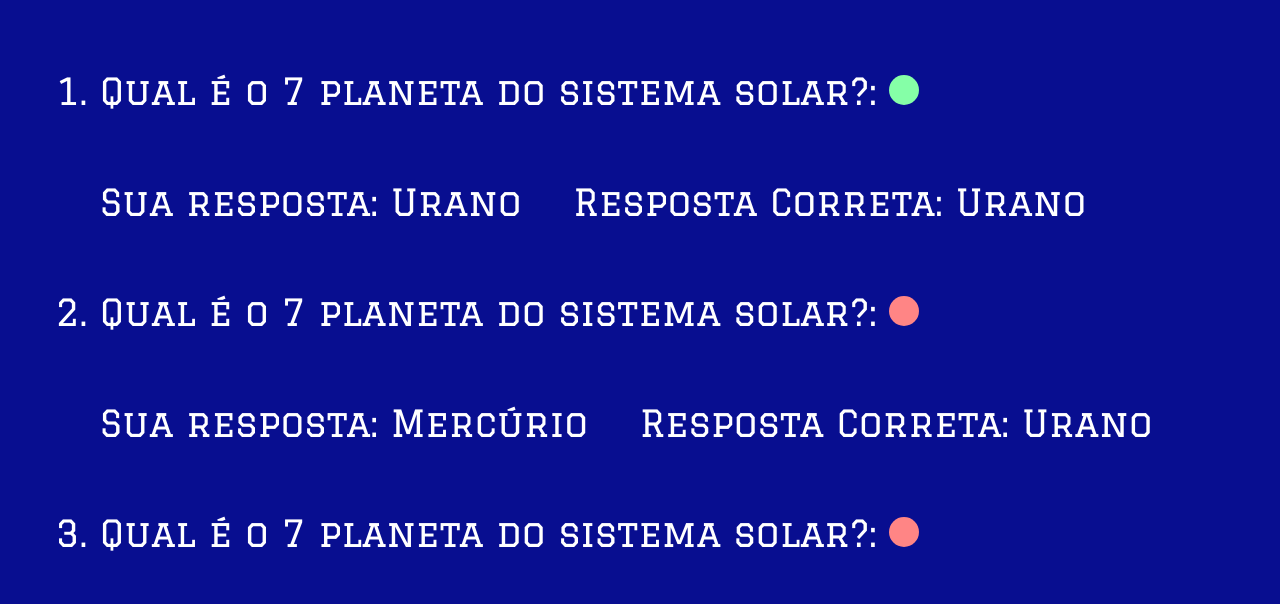
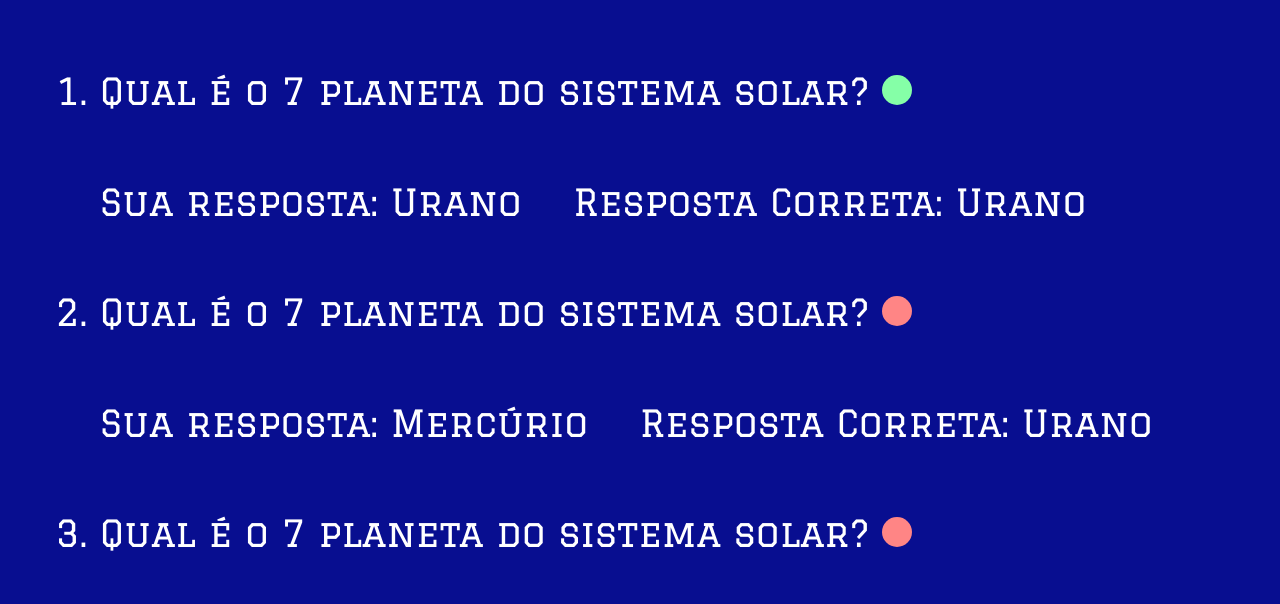
Before and after one commit to USPCodeLabSanca/Flashcard-Quizz-on, a plain HTML site: page pages/results.html in a window 1280 px wide. Shown: the part 303-907 px from the top of the page. Drawn offline with Linux system fonts and the light colour scheme.

Commit message:
Retirar dois pontos

```diff
--- a/pages/results.html
+++ b/pages/results.html
@@ -24,21 +24,21 @@
             <div class="respostas">
                 <ol>
                     <li>
-                        <p><span id="pergunta1">Qual é o 7 planeta do sistema solar?:</span>
+                        <p><span id="pergunta1">Qual é o 7 planeta do sistema solar?</span>
                         <svg class="correto1" height="30" width="30">
                             <circle cx="15" cy="15" r="15" fill="#85FFA7"/>
                         </svg></p>
                         <p>Sua resposta: <span id="resposta_usuario1">Urano</span>&nbsp;&nbsp;&nbsp;&nbsp;Resposta Correta: <span id="resposta_certa1">Urano</span></p>
                     </li>
                     <li>
-                        <p><span id="pergunta2">Qual é o 7 planeta do sistema solar?:</span>
+                        <p><span id="pergunta2">Qual é o 7 planeta do sistema solar?</span>
                         <svg class="correto2" height="30" width="30">
                             <circle cx="15" cy="15" r="15" fill="#FF8585"/>
                         </svg></p>
                         <p>Sua resposta: <span id="resposta_usuario2">Mercúrio</span>&nbsp;&nbsp;&nbsp;&nbsp;Resposta Correta: <span id="resposta_certa2">Urano</span></p>
                     </li>
                     <li>
-                        <p><span id="pergunta3">Qual é o 7 planeta do sistema solar?:</span>
+                        <p><span id="pergunta3">Qual é o 7 planeta do sistema solar?</span>
                         <svg class="correto3" height="30" width="30">
                             <circle cx="15" cy="15" r="15" fill="#FF8585"/>
                         </svg></p>
```
